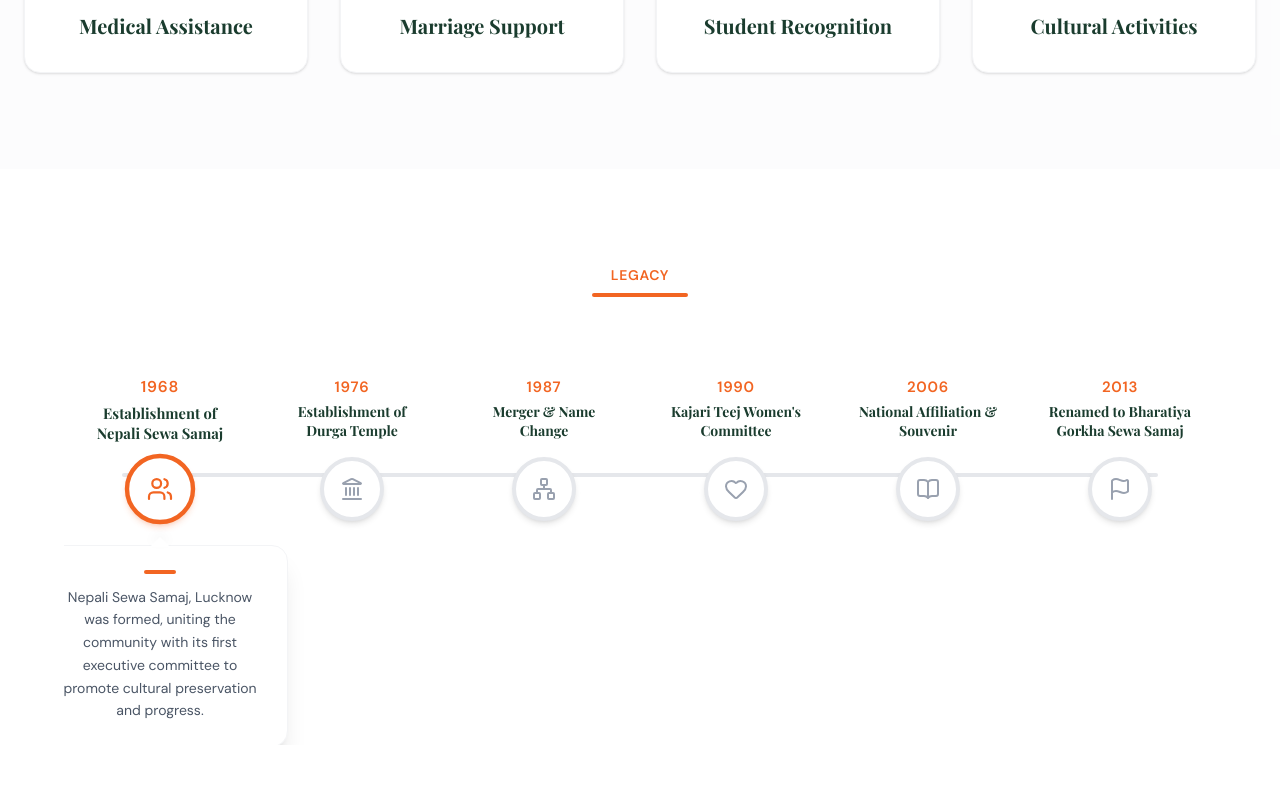
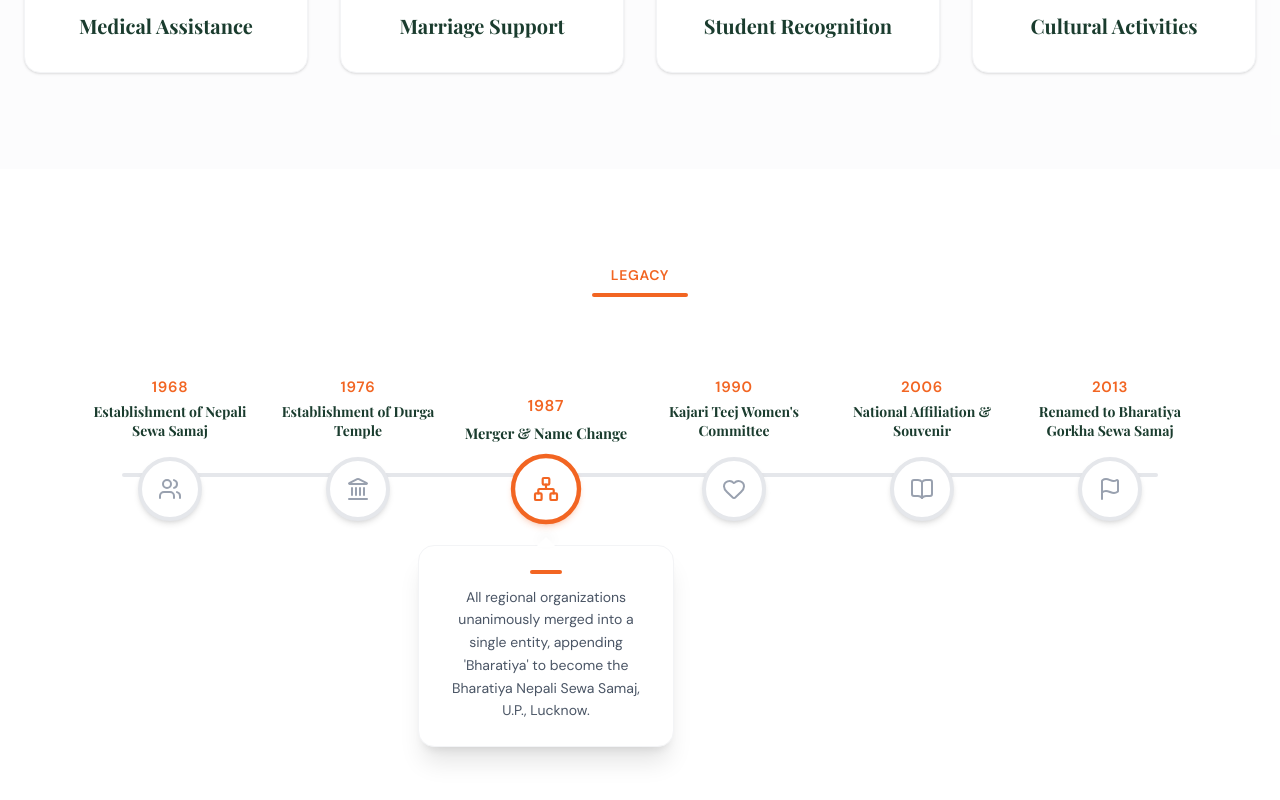
Before and after one commit to Arbab990/gorkha_project, a React (Vite) app: page / in a window 1280 px wide. Shown: the part 1898-2698 px from the top of the page. Built offline with nearby package versions, Linux system fonts and the light colour scheme.

Commit message:
fixed the timeline component

```diff
--- a/src/components/Hero.jsx
+++ b/src/components/Hero.jsx
@@ -33,17 +33,30 @@
     }, [next]);
 
     const slideVariants = {
-        enter: (dir) => ({ x: dir > 0 ? "100%" : "-100%", opacity: 0 }),
-        center: { x: 0, opacity: 1 },
-        exit: (dir) => ({ x: dir > 0 ? "-100%" : "100%", opacity: 0 }),
+        enter: (dir) => ({
+            x: dir > 0 ? "100%" : "-100%",
+            opacity: 0,
+            zIndex: 1
+        }),
+        center: {
+            x: 0,
+            opacity: 1,
+            zIndex: 1
+        },
+        exit: {
+            x: 0,
+            opacity: 0,
+            zIndex: 0,
+            transition: { opacity: { duration: 0.4 } }
+        },
     };
 
     return (
         <section
             id="home"
-            className="relative min-h-screen flex items-center justify-center overflow-hidden"
+            className="relative min-h-screen flex items-center justify-center overflow-hidden bg-green-dark"
         >
-            <AnimatePresence initial={false} custom={direction} mode="popLayout">
+            <AnimatePresence initial={false} custom={direction}>
                 <motion.div
                     key={current}
                     custom={direction}
@@ -51,8 +64,11 @@
                     initial="enter"
                     animate="center"
                     exit="exit"
-                    transition={{ duration: 0.8, ease: "easeInOut" }}
-                    className="absolute inset-0 bg-cover bg-no-repeat transition-all duration-700"
+                    transition={{
+                        x: { type: "tween", duration: 0.8, ease: "easeInOut" },
+                        opacity: { duration: 0.4 }
+                    }}
+                    className="absolute inset-0 bg-cover bg-no-repeat"
                     style={{
                         backgroundImage: `url('${slides[current].url}')`,
                         backgroundPosition: slides[current].position,
@@ -60,7 +76,7 @@
                 />
             </AnimatePresence>
 
-            <div className="absolute inset-0 bg-green-dark/50" />
+            <div className="absolute inset-0 bg-green-dark/50 z-[5]" />
 
             <div className="relative z-10 text-center max-w-4xl mx-auto px-6 pt-20">
                 <motion.h1
--- a/src/components/Legacy.jsx
+++ b/src/components/Legacy.jsx
@@ -1,14 +1,28 @@
-import { useState } from "react";
+import { useState, useEffect, useCallback } from "react";
 import { useTranslation } from "react-i18next";
 import { motion, AnimatePresence } from "framer-motion";
 import { Users, Landmark, Network, Heart, BookOpen, Flag } from "lucide-react";
+
+const AUTO_PLAY_INTERVAL = 3000;
 
 export default function Legacy({ isPage = false }) {
     const { t } = useTranslation();
     const events = t("legacyPages.timelineEvents", { returnObjects: true });
     const [activeIndex, setActiveIndex] = useState(0);
+    const [isPaused, setIsPaused] = useState(false);
 
     if (!Array.isArray(events)) return null;
+
+    const nextEvent = useCallback(() => {
+        setActiveIndex((prev) => (prev + 1) % events.length);
+    }, [events.length]);
+
+    useEffect(() => {
+        if (isPaused) return;
+
+        const timer = setInterval(nextEvent, AUTO_PLAY_INTERVAL);
+        return () => clearInterval(timer);
+    }, [nextEvent, isPaused]);
 
     const icons = [
         <Users size={24} />,
@@ -20,7 +34,11 @@
     ];
 
     return (
-        <section className={`${isPage ? "pt-32 min-h-screen bg-gray-50/50" : "py-24 bg-white"} pb-24 px-6 relative overflow-hidden`}>
+        <section
+            className={`${isPage ? "pt-32 min-h-screen bg-gray-50/50" : "py-24 bg-white"} pb-24 px-6 relative overflow-hidden`}
+            onMouseEnter={() => setIsPaused(true)}
+            onMouseLeave={() => setIsPaused(false)}
+        >
             <div className={`max-w-6xl mx-auto ${isPage ? "mt-12" : ""} mb-16 relative z-10`}>
 
                 <div className="text-center mb-16 md:mb-12">
@@ -28,7 +46,7 @@
                         <motion.h2
                             initial={{ opacity: 0, y: 20 }}
                             whileInView={{ opacity: 1, y: 0 }}
-                            viewport={{ once: true, margin: "-100px" }}
+                            viewport={{ once: true, margin: "0px" }}
                             transition={{ duration: 0.6 }}
                             className="text-sm font-semibold text-orange uppercase tracking-wider mb-2"
                         >
@@ -50,13 +68,13 @@
                         animate={isPage ? { scaleX: 1 } : undefined}
                         whileInView={!isPage ? { scaleX: 1 } : undefined}
                         viewport={{ once: true }}
-                        transition={{ duration: 0.6, delay: isPage ? 0.2 : 0.2 }}
+                        transition={{ duration: 0.6 }}
                         className="w-24 h-1 bg-orange mx-auto rounded-full mb-12"
                     />
                 </div>
 
                 {/* RESPONSIVE TIMELINE WRAPPER */}
-                <div className="relative mb-8 px-2 md:px-10 lg:px-4 md:overflow-x-auto pb-6 md:pb-56 custom-scrollbar">
+                <div className="relative mb-8 px-2 md:px-10 lg:px-4 pb-6 md:pb-56">
 
                     {/* Desktop continuous line positioned perfectly behind icons */}
                     <div className="absolute top-[8rem] left-[5%] right-[5%] h-1 bg-gray-200 hidden md:block rounded-full z-0"></div>
@@ -64,11 +82,11 @@
                     {/* Mobile continuous line */}
                     <div className="absolute top-4 bottom-4 left-[3rem] w-1 bg-gray-200 block md:hidden rounded-full z-0"></div>
 
-                    <div className="flex flex-col md:flex-row justify-between items-start md:items-center gap-8 md:gap-4 md:min-w-[900px] relative z-10 w-full pt-4">
+                    <div className="flex flex-col md:flex-row justify-between items-start md:items-center gap-8 md:gap-2 relative z-10 w-full pt-4">
                         {events.map((event, idx) => {
                             const isActive = activeIndex === idx;
                             return (
-                                <div key={idx} className="flex flex-row md:flex-col items-start md:items-center group w-full md:w-40 relative" onClick={() => setActiveIndex(idx)}>
+                                <div key={idx} className="flex flex-row md:flex-col items-start md:items-center group w-full md:flex-1 relative" onClick={() => setActiveIndex(idx)}>
 
                                     {/* Desktop Year & Heading Label (Hidden on mobile) */}
                                     <motion.div
@@ -76,7 +94,7 @@
                                           ${isActive ? "scale-105" : "opacity-80 group-hover:opacity-100"}`}
                                         initial={{ opacity: 0, y: -10 }}
                                         animate={{ opacity: 1, y: 0 }}
-                                        transition={{ delay: idx * 0.1 }}
+                                        transition={{ delay: idx * 0.05 }}
                                     >
                                         <span className="text-orange font-bold text-[15px] tracking-wider mb-1">{event.year}</span>
                                         <h3 className="font-heading font-bold text-green-dark text-[14px] text-center leading-snug px-1 line-clamp-3">
@@ -94,8 +112,8 @@
                                             whileTap={{ scale: 0.95 }}
                                             initial={{ scale: 0 }}
                                             whileInView={{ scale: 1 }}
-                                            viewport={{ once: true }}
-                                            transition={{ type: "spring", stiffness: 200, delay: idx * 0.1 }}
+                                            viewport={{ once: true, margin: "0px" }}
+                                            transition={{ type: "spring", stiffness: 200, delay: idx * 0.05 }}
                                         >
                                             {icons[idx] || <Flag size={20} />}
                                         </motion.div>
```
